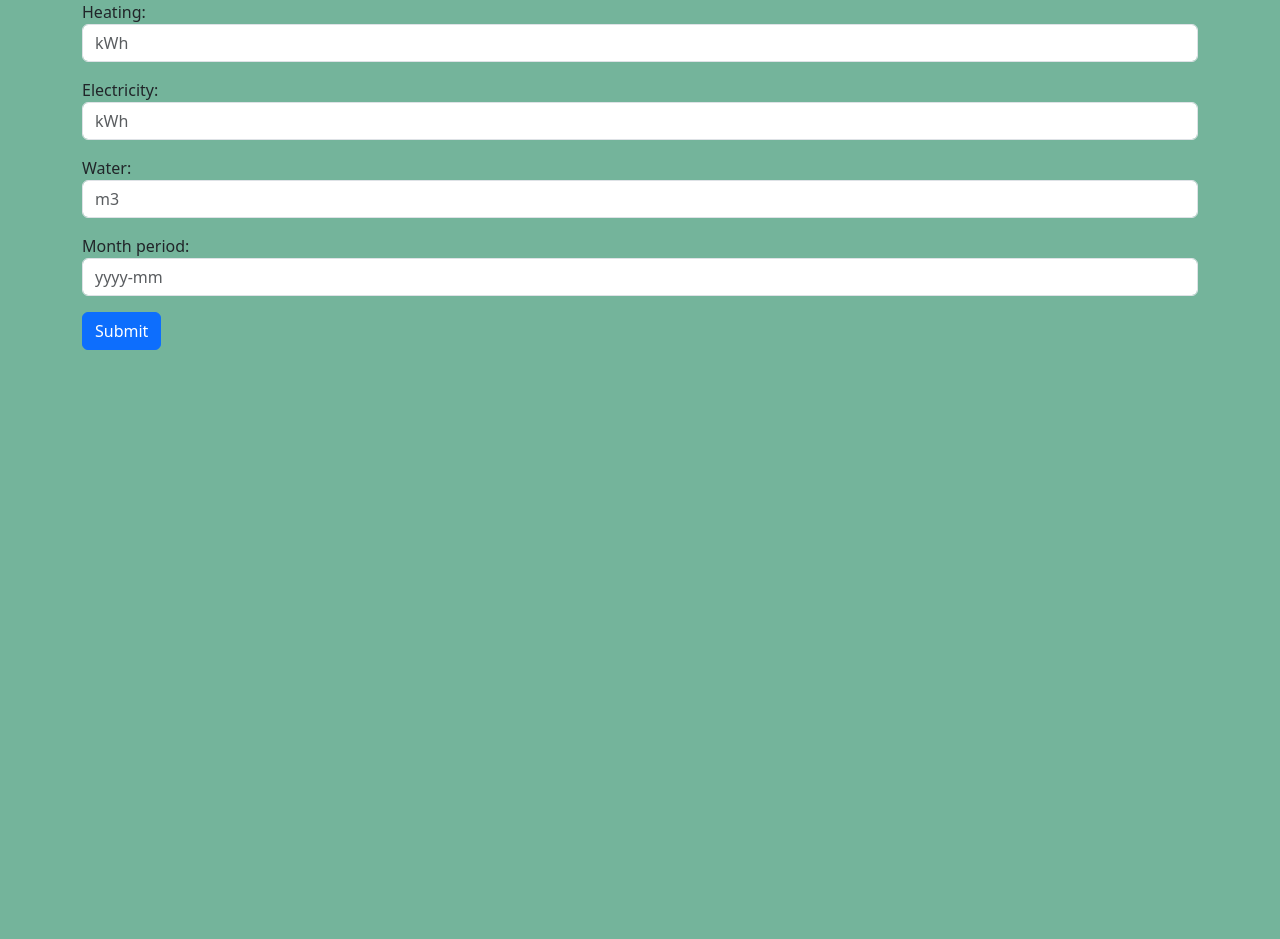
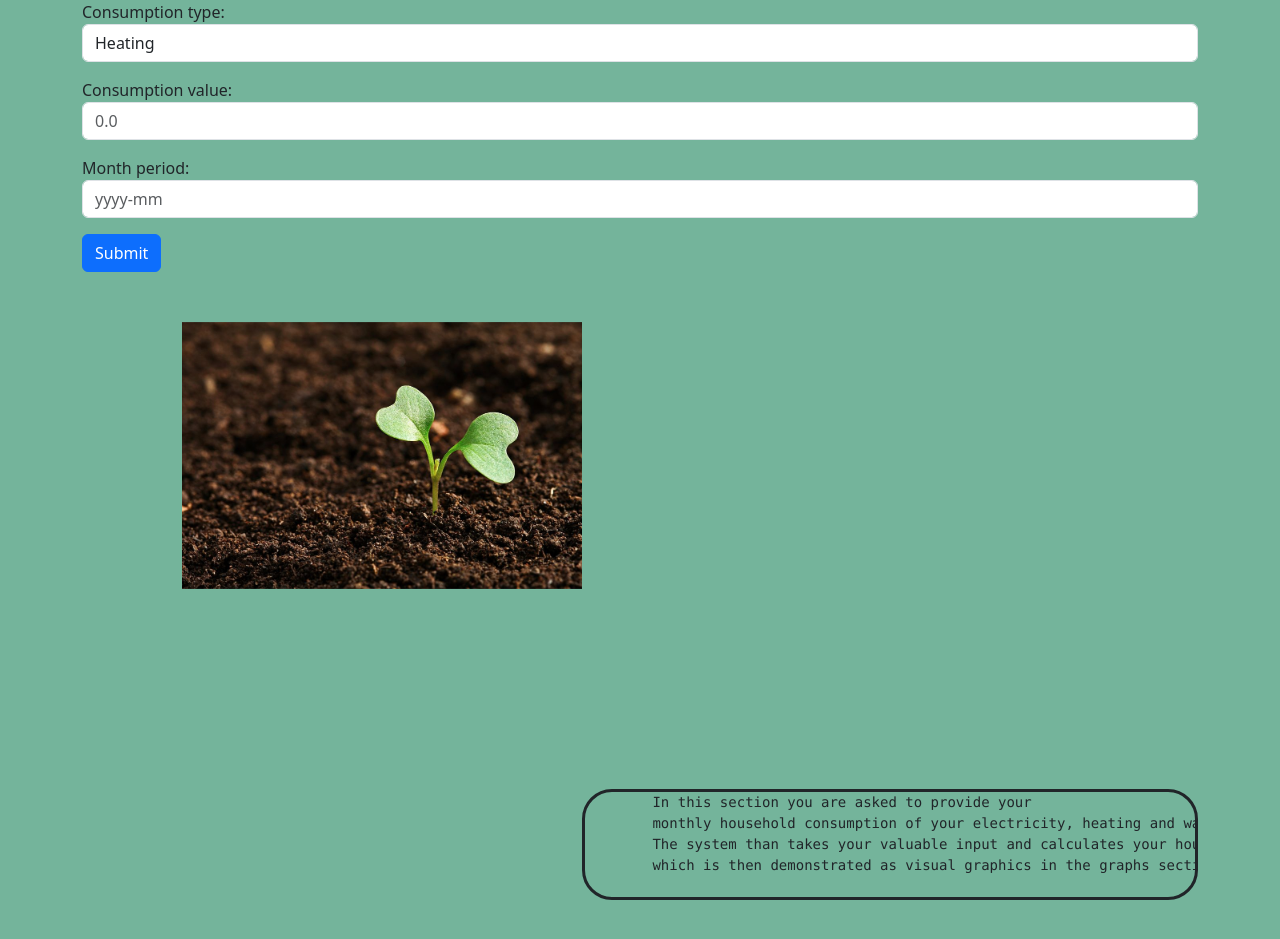
Before and after one commit to emreovalii/Carbon-Footprint-Tracker, a Django app: page /emissions/household/create in a window 1280 px wide. Shown: the part 92-1031 px from the top of the page. Run offline with Django 5.2, Linux system fonts and the light colour scheme.

Commit message:
reports sayfası başlandı, transportation modeli için hesaplamalar yapıldı, household modelinin yapısı değiştirildi.

```diff
--- a/emissions/admin.py
+++ b/emissions/admin.py
@@ -3,7 +3,7 @@ from emissions import models
 
 @admin.register(models.Household)
 class HouseholdAdmin(admin.ModelAdmin):
-    list_display = ("id","user","heating","water","electricity","month_period","created_at")
+    list_display = ("id","user","consumption_type","consumption_value","month_period","created_at")
     list_filter = ("created_at",)
     search_fields = ("user__first_name", "user__last_name")
     search_help_text = " user first name and user last name."
--- a/emissions/forms.py
+++ b/emissions/forms.py
@@ -2,9 +2,8 @@ from django import forms
 from emissions import models
 
 class HouseholdForm(forms.ModelForm):
-    heating = forms.FloatField(widget = forms.NumberInput(attrs = {'class':'form-control', 'placeholder': 'kWh'}))
-    electricity = forms.FloatField(widget = forms.NumberInput(attrs = {'class':'form-control', 'placeholder': 'kWh'}))
-    water = forms.FloatField(widget = forms.NumberInput(attrs = {'class':'form-control', 'placeholder': 'm3'}))
+    consumption_type = forms.ChoiceField(widget = forms.Select(attrs = {'class':'form-control', 'placeholder': '---'}),choices = models.CONSUMPTION_TYPE_CHOICES)
+    consumption_value = forms.FloatField(widget = forms.NumberInput(attrs = {'class':'form-control', 'placeholder': '0.0'}))
     month_period = forms.CharField(widget = forms.TextInput(attrs = {'class':'form-control', 'placeholder': 'yyyy-mm'}))
     class Meta:
         model = models.Household
--- a/emissions/models.py
+++ b/emissions/models.py
@@ -2,6 +2,7 @@ import uuid
 from django.db import models
 from django.contrib.auth import get_user_model
 from django.urls import reverse
+from decouple import config
 
 VEHICLE_TYPE_CHOICES = (
         ("car","Car"),
@@ -12,17 +13,47 @@ VEHICLE_TYPE_CHOICES = (
         ("plane","Plane")
     )
 
+CONSUMPTION_TYPE_CHOICES = (
+        ("heating","Heating"),
+        ("electricity","Electricity"),
+        ("water","Water"),
+    )
 class Household(models.Model):
+
+
     id = models.UUIDField(primary_key = True, default = uuid.uuid4, editable = False)
-    heating = models.DecimalField(max_digits = 6, decimal_places = 2, default = 0)
-    electricity = models.DecimalField(max_digits = 6, decimal_places = 2, default = 0)
-    water = models.DecimalField(max_digits = 6, decimal_places = 2, default = 0)
+
+
+    consumption_type = models.CharField(max_length = 50, choices = CONSUMPTION_TYPE_CHOICES)
+    consumption_value = models.DecimalField(max_digits = 6, decimal_places = 2, default = 0)
     month_period = models.CharField(max_length = 50, help_text = "yyyy-mm")
     user = models.ForeignKey(get_user_model(), on_delete = models.CASCADE)
     created_at = models.DateField(auto_now_add = True)
 
+
     def get_absolute_url(self):
         return reverse("home")
+
+
+    class Meta:
+        unique_together = ("consumption_type","month_period","user")
+
+
+    @property
+    def get_sum_emissions(self):
+
+        if self.vehicle_type == "car":
+            return self.distance * float(config("CAR_EMISSION"))
+        elif self.vehicle_type == "walking":
+            return self.distance * 0
+        elif self.vehicle_type == "subway":
+            return self.distance * float(config("SUBWAY_EMISSION"))
+        elif self.vehicle_type == "cycling":
+            return self.distance * 0
+        elif self.vehicle_type == "bus":
+            return self.distance * float(config("BUS_EMISSION"))
+        elif self.vehicle_type == "plane":
+            return self.distance * float(config("PLANE_EMISSION"))
 
 
 class Transportation(models.Model):
@@ -37,3 +68,22 @@ class Transportation(models.Model):
 
     def get_absolute_url(self):
         return reverse("home")
+
+    class Meta:
+        unique_together = ('user','transportation_date','vehicle_type')
+
+    @property
+    def get_sum_emissions(self):
+
+        if self.vehicle_type == "car":
+            return self.distance * float(config("CAR_EMISSION"))
+        elif self.vehicle_type == "walking":
+            return self.distance * 0
+        elif self.vehicle_type == "subway":
+            return self.distance * float(config("SUBWAY_EMISSION"))
+        elif self.vehicle_type == "cycling":
+            return self.distance * 0
+        elif self.vehicle_type == "bus":
+            return self.distance * float(config("BUS_EMISSION"))
+        elif self.vehicle_type == "plane":
+            return self.distance * float(config("PLANE_EMISSION"))
--- a/emissions/templates/emissions/household_form.html
+++ b/emissions/templates/emissions/household_form.html
@@ -1,4 +1,6 @@
 {% extends 'base.html'%}
+
+{%load static%}
 {% block content %}
 
     <form action="" method="POST">
@@ -10,5 +12,18 @@
         </button>
     </form>
 
+    <div>
+        <img style="transform: scale(0.4); margin-top:-150px; margin-left: -200px;" src="{% static 'media/images/Soil.jpeg'%}" alt="">
+
+        <div>
+    <pre style="margin-left: 500px; border: solid; border-radius: 30px;">
+        In this section you are asked to provide your
+        monthly household consumption of your electricity, heating and water usage.
+        The system than takes your valuable input and calculates your household footprint
+        which is then demonstrated as visual graphics in the graphs section.
+    </pre>
+        </div>
+    </div>
+
 
 {% endblock%}
--- a/emissions/urls.py
+++ b/emissions/urls.py
@@ -6,4 +6,5 @@ app_name = "emissions"
 urlpatterns = [
     path("household/create",views.HouseholdCreateView.as_view(), name = "household_create") ,
     path("transportation/create",views.TransportationCreateView.as_view(), name = "transportation_create"),
+    path("reports",views.EmissionReportView.as_view(), name = "emission_report"),
 ]
--- a/emissions/views.py
+++ b/emissions/views.py
@@ -1,7 +1,10 @@
 from django.shortcuts import render
-from django.views import generic
+from django.views import generic,View
 from emissions import models,forms
 from django.http import HttpResponseRedirect
+from django.db.models import Sum,Case,When,F,FloatField
+from decouple import config
+
 
 class HouseholdCreateView(generic.CreateView):
     model = models.Household
@@ -18,3 +21,27 @@ class TransportationCreateView(generic.CreateView):
     def form_valid(self,form):
         form.instance.user = self.request.user
         return super().form_valid(form)
+
+class EmissionReportView(View):
+
+    def get(self,request):
+        context = {}
+        transportation_queryset = models.Transportation.objects.filter(user = request.user)
+        total_emission_transportation = transportation_queryset.annotate(
+            per_emission = Case(
+                When(vehicle_type = "car",then = F("distance")* float(config("CAR_EMISSION"))),
+                When(vehicle_type = "bus",then = F("distance")* float(config("BUS_EMISSION"))),
+                When(vehicle_type = "plane",then = F("distance")* float(config("PLANE_EMISSION"))),
+                When(vehicle_type = "subway",then = F("distance")* float(config("SUBWAY_EMISSION"))),
+                When(vehicle_type = "walking",then = F("distance")* 0),
+                When(vehicle_type = "cycling",then = F("distance")* 0),
+                output_field = FloatField()
+
+            )
+        ).aggregate(total_emission = Sum("per_emission"))
+
+        context["transportations"] = transportation_queryset
+        context["total_emission_transportation"] = total_emission_transportation["total_emission"]
+
+
+        return render(request,"reports/reports.html",context)
--- a/templates/navbar.html
+++ b/templates/navbar.html
@@ -7,7 +7,7 @@
                 <li><a href="{% url 'emissions:household_create'%}">Household</a>
                 <li><a href="about.html">About</a></li>
                 <li><a href="{% url 'home' %}" title="LandingPage">Home</a></li>
-                <li><a href="#contact">Graphs</a></li>
+                <li><a href="{%url 'emissions:emission_report'%}">Graphs</a></li>
                 <li>
                     {% if user.is_authenticated %}
                 <form action="{% url 'accounts:logout' %}" method="POST">
```
Also changed, not shown: emissions/templates/emissions/transportation_form.html (+8 -1 lines), emissions/templates/reports/reports.html (added, +20 -0 lines).
